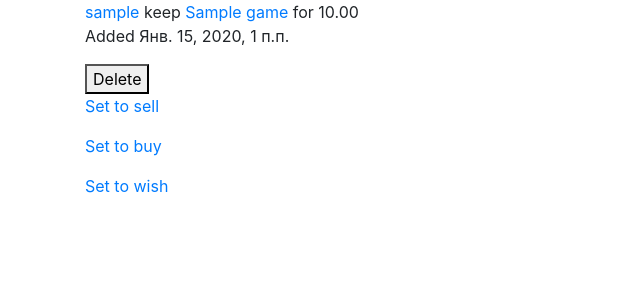
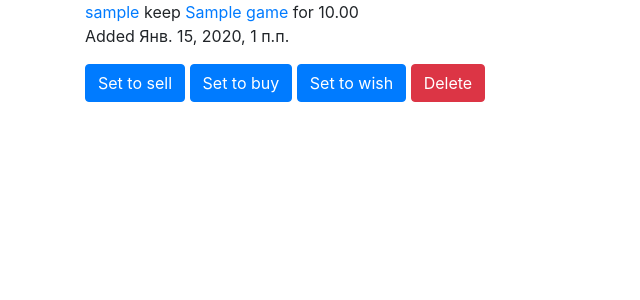
Before and after one commit to dem214/switchdeck, a Django app: page /lot/1/ in a window 1280 px wide. Shown: the part 56-356 px from the top of the page, without its empty margins (0-640 px from the left). Run offline with Django 3.2, Linux system fonts and the light colour scheme; a user stored in the database is signed in; tables that the repository leaves empty hold one stand-in row (values such as "Sample post"); some libraries are stand-ins or nearby versions.

Commit message:
lil butons

```diff
--- a/switchdecksite/switchdeck/templates/switchdeck/gamelist.html
+++ b/switchdecksite/switchdeck/templates/switchdeck/gamelist.html
@@ -19,7 +19,25 @@
 <p>Added {{object.public_date}}</p>
 <!-- Delete button -->
 {% if user.is_authenticated and user == object.profile.user %}
-<button onclick="delete_func()">Delete</button>
+
+<!--Set buttons-->
+{% if object.prop != 'k' %}
+<button type="button" class="btn btn-primary"
+  href="{% url 'set_game_to_keep' glid=object.id %}">Set to keep</button>
+{% endif %}
+{% if object.prop != 's' %}
+<button type="button" class="btn btn-primary"
+  href="{% url 'set_game_to_sell' glid=object.id %}">Set to sell</button>
+{% endif %}
+{% if object.prop != 'b' %}
+<button type="button" class="btn btn-primary"
+  href="{% url 'set_game_to_buy' glid=object.id %}">Set to buy</button>
+{% endif %}
+{% if object.prop != 'w' %}
+<button type="button" class="btn btn-primary"
+  href="{% url 'set_game_to_wish' glid=object.id %}">Set to wish</button>
+{% endif %}
+<button type="button" class="btn btn-danger "onclick="delete_func()">Delete</button>
 <script type="text/javascript">
   function delete_func() {
     var answer = confirm("Delete {{object.game.name}}.\nAre you sure?")
@@ -28,19 +46,6 @@
     }
   }
 </script>
-<!--Set buttons-->
-{% if object.prop != 'k' %}
-<p><a href="{% url 'set_game_to_keep' glid=object.id %}">Set to keep</a></p>
-{% endif %}
-{% if object.prop != 's' %}
-<p><a href="{% url 'set_game_to_sell' glid=object.id %}">Set to sell</a></p>
-{% endif %}
-{% if object.prop != 'b' %}
-<p><a href="{% url 'set_game_to_buy' glid=object.id %}">Set to buy</a></p>
-{% endif %}
-{% if object.prop != 'w' %}
-<p><a href="{% url 'set_game_to_wish' glid=object.id %}">Set to wish</a></p>
-{% endif %}
 {% endif %}
 
 {% if object.prop != 'k' and object != 'w' %}
```
